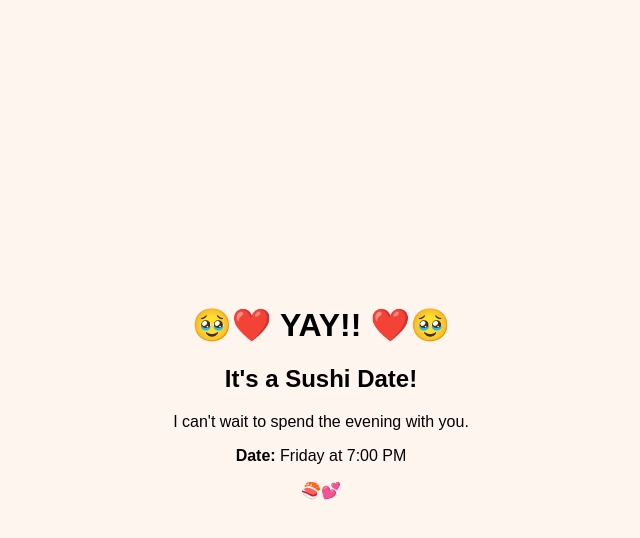
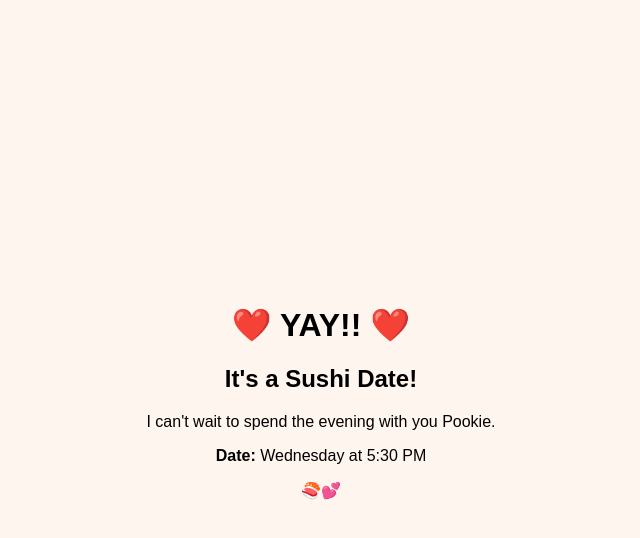
Before and after one commit to PerryA123/Sushi-Date, a plain HTML site: page index.html in a window 1280 px wide. Both pictures are taken after a click on the button "YES ❤️". Shown: the whole page, without its empty margins (319-959 px from the left). Drawn offline with Linux system fonts and the light colour scheme.

Commit message:
Update index.html

```diff
--- a/index.html
+++ b/index.html
@@ -94,13 +94,13 @@ document.body.innerHTML=`
 
 <div style="text-align:center;">
 
-<h1>🥹❤️ YAY!! ❤️🥹</h1>
+<h1>❤️ YAY!! ❤️</h1>
 
 <h2>It's a Sushi Date!</h2>
 
-<p>I can't wait to spend the evening with you.</p>
+<p>I can't wait to spend the evening with you Pookie.</p>
 
-<p><b>Date:</b> Friday at 7:00 PM</p>
+<p><b>Date:</b> Wednesday at 5:30 PM</p>
 
 <p>🍣💕</p>
 
```
